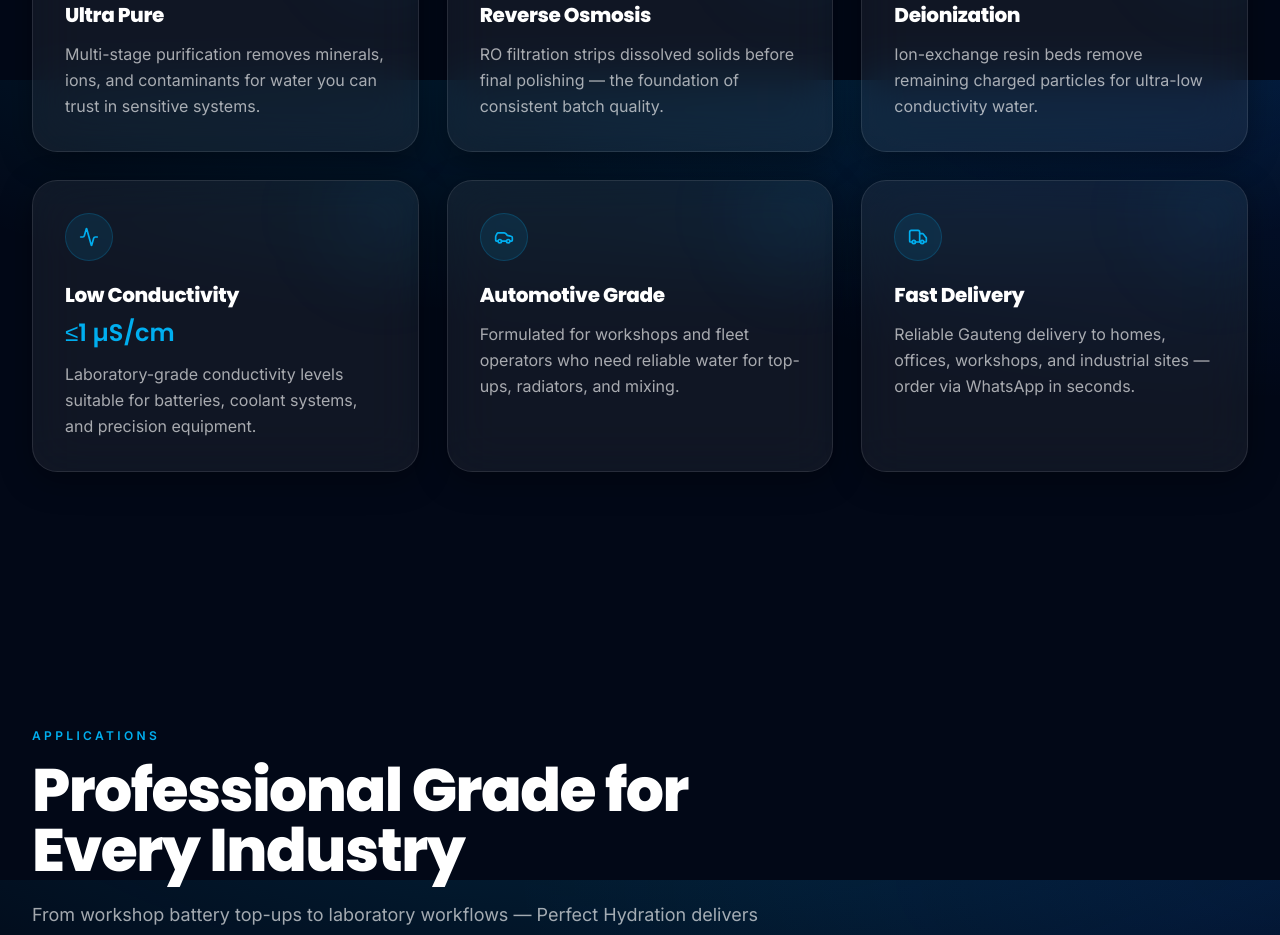
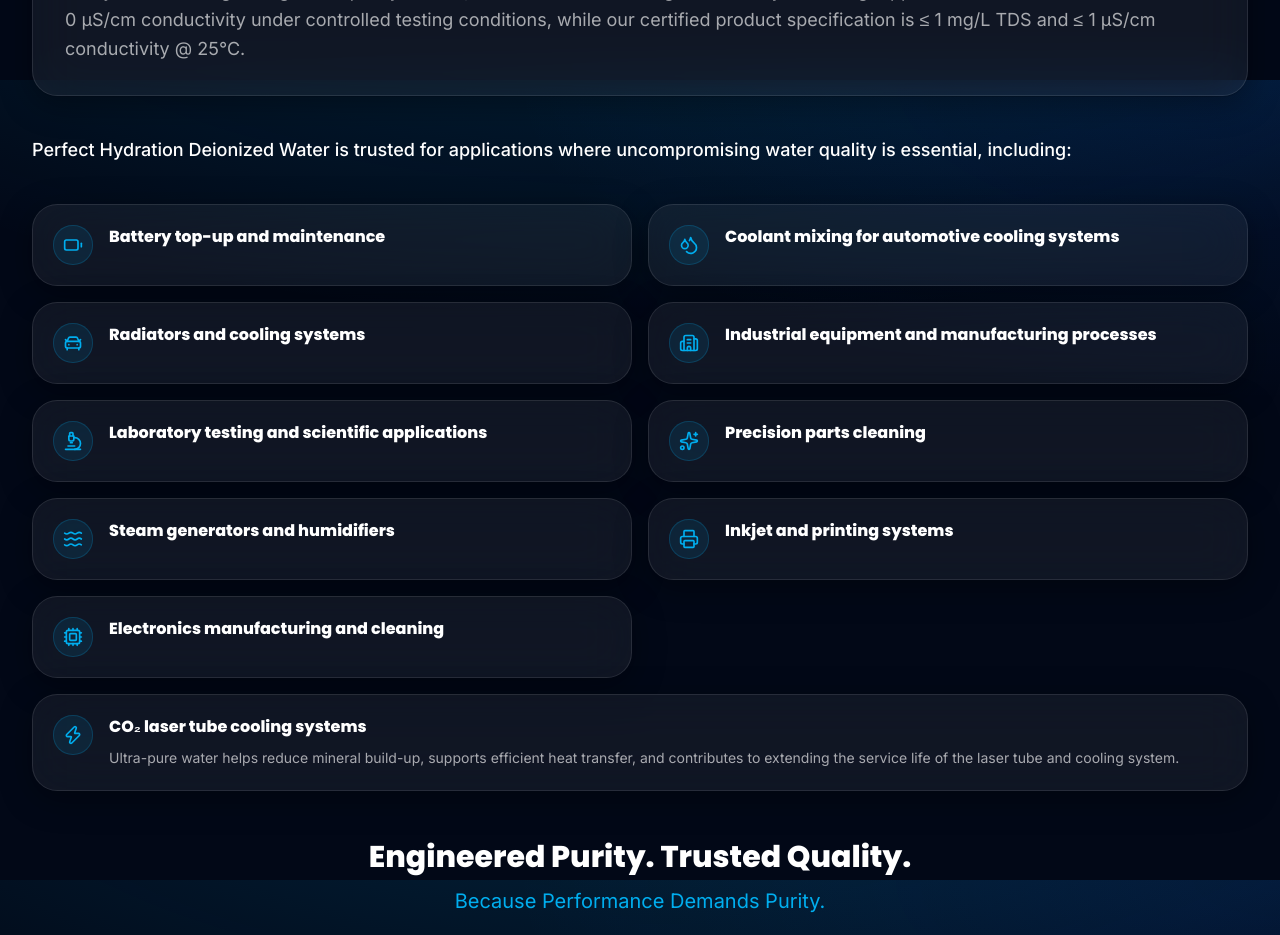
Before and after one commit to frediev21-design/perfect-hydration, a Next.js app: page / in a window 1280 px wide. Shown: the part 1520-2455 px from the top of the page. Built offline with nearby package versions, Linux system fonts and the light colour scheme; no server answers.

Commit message:
Add deionized water education section and unify product imagery.
Introduce RO/DI explainer with application cards after the trust bar, align showcase with the hero bottle photo, and update the FAQ summary.

Co-authored-by: Cursor <cursoragent@cursor.com>

```diff
--- a/app/page.tsx
+++ b/app/page.tsx
@@ -1,5 +1,6 @@
 import { Applications } from "@/features/landing/components/applications/applications";
 import { Comparison } from "@/features/landing/components/comparison/comparison";
+import { DeionizedWater } from "@/features/landing/components/deionized-water/deionized-water";
 import { Delivery } from "@/features/landing/components/delivery/delivery";
 import { Faq } from "@/features/landing/components/faq/faq";
 import { FinalCta } from "@/features/landing/components/final-cta/final-cta";
@@ -21,6 +22,7 @@ export default async function HomePage() {
     <main id="main-content" className="relative flex-1" tabIndex={-1}>
       <Hero product={product} whatsappUrl={whatsappUrl} />
       <TrustBar />
+      <DeionizedWater />
       <WhyUs />
       <Applications />
       <ProductShowcase />
--- /dev/null
+++ b/features/landing/components/deionized-water/deionized-water-uses.tsx
@@ -0,0 +1,66 @@
+"use client";
+
+import { motion, useReducedMotion } from "framer-motion";
+
+import { GlassCard } from "@/components/shared/glass-card";
+import {
+  deionizedWaterUseCases,
+} from "@/lib/config/deionized-water";
+import { cn } from "@/lib/utils";
+import type { DeionizedWaterUseCase } from "@/types/landing";
+
+function UseCaseItem({
+  useCase,
+  index,
+}: {
+  useCase: DeionizedWaterUseCase;
+  index: number;
+}) {
+  const shouldReduceMotion = useReducedMotion();
+  const Icon = useCase.icon;
+
+  return (
+    <motion.li
+      initial={shouldReduceMotion ? false : { opacity: 0, y: 16 }}
+      whileInView={{ opacity: 1, y: 0 }}
+      viewport={{ once: true, margin: "-40px" }}
+      transition={{
+        duration: 0.45,
+        delay: index * 0.04,
+        ease: [0.22, 1, 0.36, 1],
+      }}
+      className={cn(useCase.featured && "sm:col-span-2")}
+    >
+      <GlassCard
+        className={cn(
+          "flex h-full gap-4 p-5",
+          useCase.featured && "flex-col sm:flex-row sm:items-start",
+        )}
+      >
+        <span className="flex size-10 shrink-0 items-center justify-center rounded-xl border border-brand-accent/20 bg-brand-accent/10 text-brand-accent">
+          <Icon aria-hidden className="size-5" />
+        </span>
+        <div>
+          <p className="font-heading text-base font-extrabold text-white">
+            {useCase.title}
+          </p>
+          {useCase.description ? (
+            <p className="mt-2 text-sm leading-relaxed text-muted-foreground">
+              {useCase.description}
+            </p>
+          ) : null}
+        </div>
+      </GlassCard>
+    </motion.li>
+  );
+}
+
+export function DeionizedWaterUses() {
+  return (
+    <ul className="mt-10 grid gap-4 sm:grid-cols-2">
+      {deionizedWaterUseCases.map((useCase, index) => (
+        <UseCaseItem key={useCase.id} useCase={useCase} index={index} />
+      ))}
+    </ul>
+  );
+}
--- /dev/null
+++ b/features/landing/components/deionized-water/deionized-water.tsx
@@ -0,0 +1,42 @@
+import { SectionHeading } from "@/components/shared/section-heading";
+import { Section } from "@/components/shared/section";
+import { GlassCard } from "@/components/shared/glass-card";
+import { DeionizedWaterUses } from "@/features/landing/components/deionized-water/deionized-water-uses";
+import { deionizedWaterSection } from "@/lib/config/deionized-water";
+
+export function DeionizedWater() {
+  return (
+    <Section id="what-is-deionized-water" ariaLabel="What is deionized water">
+      <SectionHeading
+        eyebrow={deionizedWaterSection.eyebrow}
+        title={deionizedWaterSection.title}
+      />
+
+      <GlassCard className="mt-10 space-y-5 p-6 sm:p-8">
+        {deionizedWaterSection.intro.map((paragraph) => (
+          <p
+            key={paragraph.slice(0, 32)}
+            className="text-base leading-relaxed text-muted-foreground sm:text-lg"
+          >
+            {paragraph}
+          </p>
+        ))}
+      </GlassCard>
+
+      <p className="mt-10 text-lg font-medium text-white">
+        {deionizedWaterSection.usesHeading}
+      </p>
+
+      <DeionizedWaterUses />
+
+      <div className="mt-12 text-center">
+        <p className="font-heading text-2xl font-extrabold text-white sm:text-3xl">
+          {deionizedWaterSection.taglinePrimary}
+        </p>
+        <p className="mt-3 text-lg text-brand-accent sm:text-xl">
+          {deionizedWaterSection.taglineSecondary}
+        </p>
+      </div>
+    </Section>
+  );
+}
--- a/features/landing/components/hero/hero-visual.tsx
+++ b/features/landing/components/hero/hero-visual.tsx
@@ -77,7 +77,7 @@ export function HeroVisual() {
           }}
         >
           <Image
-            src={assetPaths.product.heroBottle}
+            src={assetPaths.product.bottle5L}
             alt={assetPaths.product.bottle5LAlt}
             width={1024}
             height={1536}
--- a/features/landing/components/product-showcase/product-showcase-visual.tsx
+++ b/features/landing/components/product-showcase/product-showcase-visual.tsx
@@ -79,36 +79,19 @@ export function ProductShowcaseVisual() {
               }
         }
       >
-        <div className="relative">
-          <Image
-            src={assetPaths.product.bottle5L}
-            alt={assetPaths.product.bottle5LAlt}
-            width={720}
-            height={900}
-            className="relative z-10 h-auto w-full object-contain drop-shadow-[0_40px_80px_rgba(0,174,239,0.35)]"
-            sizes="(max-width: 1024px) 90vw, 480px"
-          />
-        </div>
-
-        <div
-          aria-hidden
-          className="absolute -bottom-3 left-1/2 z-0 h-20 w-[70%] -translate-x-1/2 rounded-[100%] bg-brand-accent/25 blur-2xl"
+        <Image
+          src={assetPaths.product.bottle5L}
+          alt={assetPaths.product.bottle5LAlt}
+          width={1024}
+          height={1536}
+          className="relative z-10 h-auto w-full object-contain drop-shadow-[0_40px_80px_rgba(0,174,239,0.28)]"
+          sizes="(max-width: 1024px) 90vw, 480px"
         />
 
         <div
           aria-hidden
-          className="absolute bottom-0 left-1/2 z-0 w-[55%] -translate-x-1/2 overflow-hidden opacity-30"
-          style={{ transform: "translateX(-50%) scaleY(-1)" }}
-        >
-          <Image
-            src={assetPaths.product.bottle5L}
-            alt=""
-            width={720}
-            height={900}
-            className="h-28 w-full object-cover object-top [mask-image:linear-gradient(to_bottom,transparent,black_35%,transparent)]"
-            sizes="280px"
-          />
-        </div>
+          className="absolute -bottom-3 left-1/2 z-0 h-20 w-[70%] -translate-x-1/2 rounded-[100%] bg-brand-accent/15 blur-2xl"
+        />
       </motion.div>
     </div>
   );
--- /dev/null
+++ b/lib/config/deionized-water.ts
@@ -0,0 +1,83 @@
+import {
+  Battery,
+  Building2,
+  CarFront,
+  Cpu,
+  Droplets,
+  Microscope,
+  Printer,
+  Sparkles,
+  Waves,
+  Zap,
+} from "lucide-react";
+
+import type { DeionizedWaterUseCase } from "@/types/landing";
+
+export const deionizedWaterSection = {
+  eyebrow: "Product Education",
+  title: "What is Deionized Water?",
+  intro: [
+    "Perfect Hydration Ultra-Pure Deionized Water is manufactured using a multi-stage purification process that combines Reverse Osmosis (RO) and Deionization (DI) to remove virtually all dissolved minerals, salts, and ionic contaminants. The result is exceptionally pure water with ultra-low conductivity and Total Dissolved Solids (TDS), helping to prevent scale, corrosion, and contamination in sensitive equipment.",
+    "Every batch undergoes rigorous quality control, with our internal testing consistently recording 0 ppm Total Dissolved Solids (TDS) and 0 µS/cm conductivity under controlled testing conditions, while our certified product specification is ≤ 1 mg/L TDS and ≤ 1 µS/cm conductivity @ 25°C.",
+  ],
+  usesHeading:
+    "Perfect Hydration Deionized Water is trusted for applications where uncompromising water quality is essential, including:",
+  taglinePrimary: "Engineered Purity. Trusted Quality.",
+  taglineSecondary: "Because Performance Demands Purity.",
+} as const;
+
+export const deionizedWaterUseCases: DeionizedWaterUseCase[] = [
+  {
+    id: "battery",
+    title: "Battery top-up and maintenance",
+    icon: Battery,
+  },
+  {
+    id: "coolant",
+    title: "Coolant mixing for automotive cooling systems",
+    icon: Droplets,
+  },
+  {
+    id: "radiators",
+    title: "Radiators and cooling systems",
+    icon: CarFront,
+  },
+  {
+    id: "industrial",
+    title: "Industrial equipment and manufacturing processes",
+    icon: Building2,
+  },
+  {
+    id: "laboratory",
+    title: "Laboratory testing and scientific applications",
+    icon: Microscope,
+  },
+  {
+    id: "parts-cleaning",
+    title: "Precision parts cleaning",
+    icon: Sparkles,
+  },
+  {
+    id: "steam",
+    title: "Steam generators and humidifiers",
+    icon: Waves,
+  },
+  {
+    id: "printing",
+    title: "Inkjet and printing systems",
+    icon: Printer,
+  },
+  {
+    id: "electronics",
+    title: "Electronics manufacturing and cleaning",
+    icon: Cpu,
+  },
+  {
+    id: "co2-laser",
+    title: "CO₂ laser tube cooling systems",
+    description:
+      "Ultra-pure water helps reduce mineral build-up, supports efficient heat transfer, and contributes to extending the service life of the laser tube and cooling system.",
+    icon: Zap,
+    featured: true,
+  },
+];
--- a/lib/config/faq.ts
+++ b/lib/config/faq.ts
@@ -12,7 +12,7 @@ export const faqItems: FaqItem[] = [
     id: "what-is-deionized-water",
     question: "What is deionized water?",
     answer:
-      "Deionized water is water that has had nearly all of its mineral ions removed through processes like reverse osmosis and deionization. The result is ultra pure water with very low conductivity, ideal for automotive, laboratory, and industrial applications.",
+      "Perfect Hydration Ultra-Pure Deionized Water is produced using Reverse Osmosis (RO) and Deionization (DI) to remove dissolved minerals, salts, and ionic contaminants — resulting in ultra-low conductivity and TDS. See our What is Deionized Water section for full details, quality targets, and applications.",
   },
   {
     id: "automotive-use",
--- a/lib/config/hero.ts
+++ b/lib/config/hero.ts
@@ -1,7 +1,6 @@
 export const assetPaths = {
   product: {
-    bottle5L: "/images/deionised-water.jpeg",
-    heroBottle: "/images/hero-bottle.png",
+    bottle5L: "/images/hero-bottle.png",
     bottle5LAlt:
       "5 litre Perfect Hydration automotive grade deionized water bottle",
   },
```
Also changed, not shown: types/landing.ts (+8 -0 lines).
